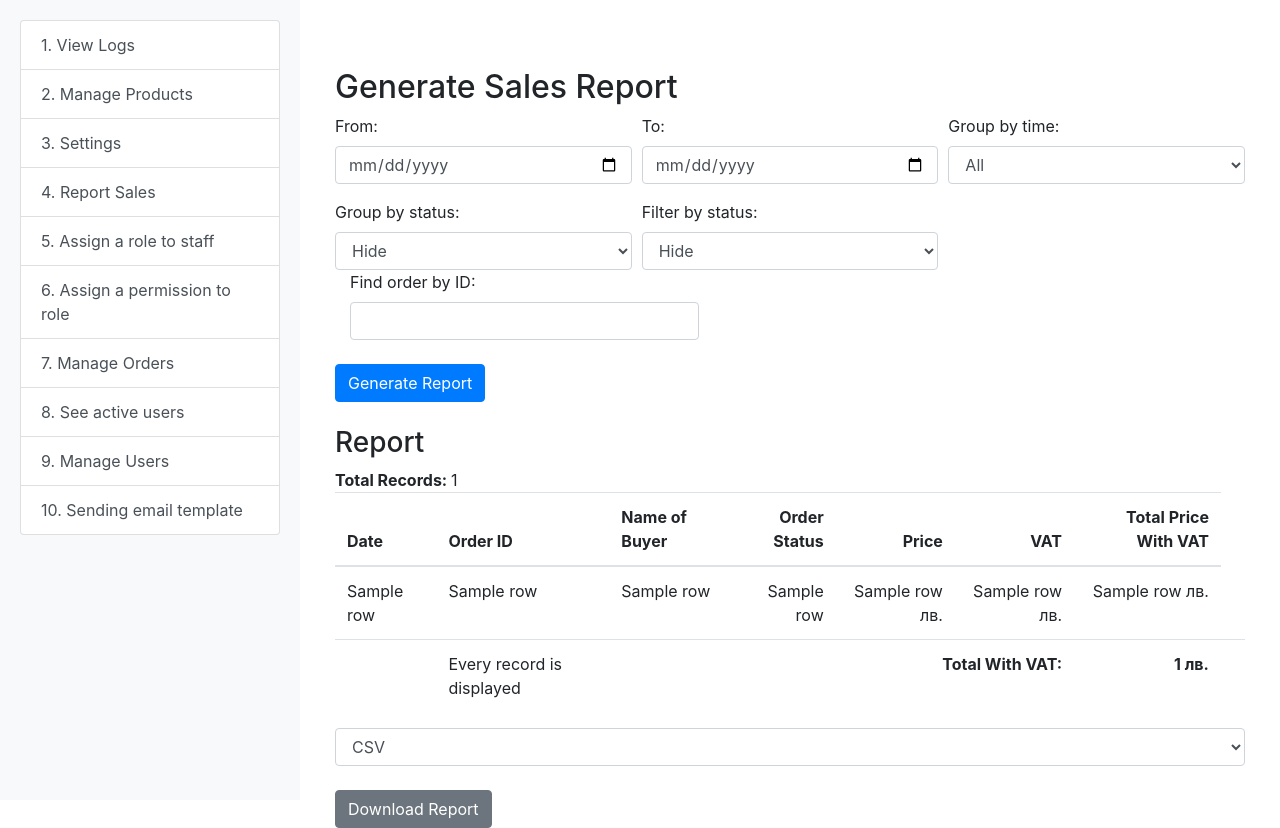
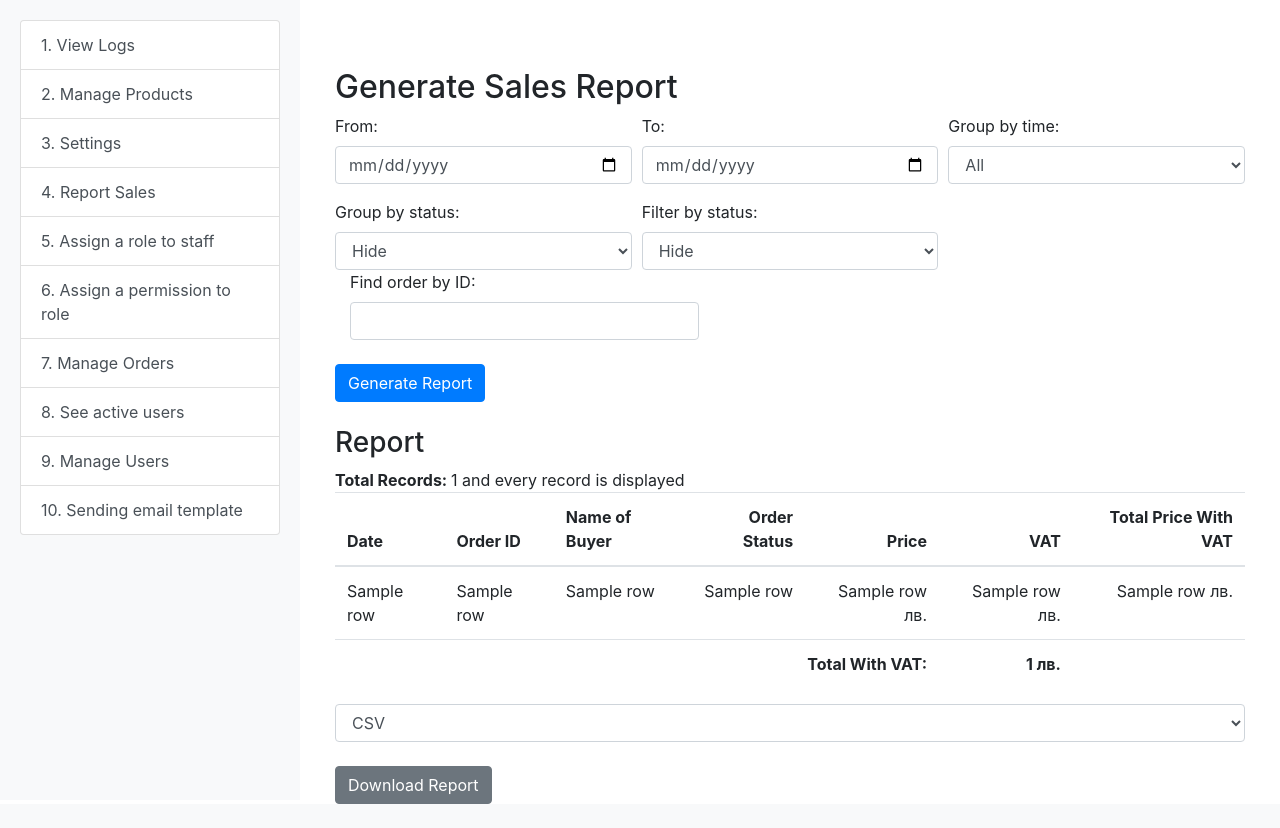
Before and after one commit to Kolpic/Online-Store, a Flask app: template Forum-Project/project/templates/report.html in a window 1280 px wide. After the commit the page ends 804 px from the top, so only its background shows below. Run offline with Flask 3, Linux system fonts and the light colour scheme; the template is opened without the code that fills it: most values are stand-ins (such as "Sample title", 1, 10 or a date in 2020); some libraries are stand-ins or nearby versions.

Commit message:
changed the message of the records displayed to be on top of the table

```diff
--- a/Forum-Project/project/templates/report.html
+++ b/Forum-Project/project/templates/report.html
@@ -105,15 +105,13 @@
                         <!-- <td> <strong>Total Records: </strong>{{ total_records }} from {{ limitation_rows }}</td> -->
 
                         {% if total_records >= limitation_rows %}
+                            <strong>Total Records: </strong>{{ limitation_rows }} of {{ total_records }} and
 
-                            <strong>Total Records: </strong>{{ limitation_rows }}/{{ total_records }}
-
-                            <td> {{ total_records - limitation_rows }} records are missing in the report</td>
+                            <strong>{{ total_records - limitation_rows }} records are missing in the report</strong>
 
                         {% else %}
 
-                            <strong>Total Records: </strong>{{ total_records }}
-                            <td> Every record is displayed </td>
+                            <strong>Total Records: </strong>{{ total_records }} and every record is displayed
 
                         {% endif %}
 
```
